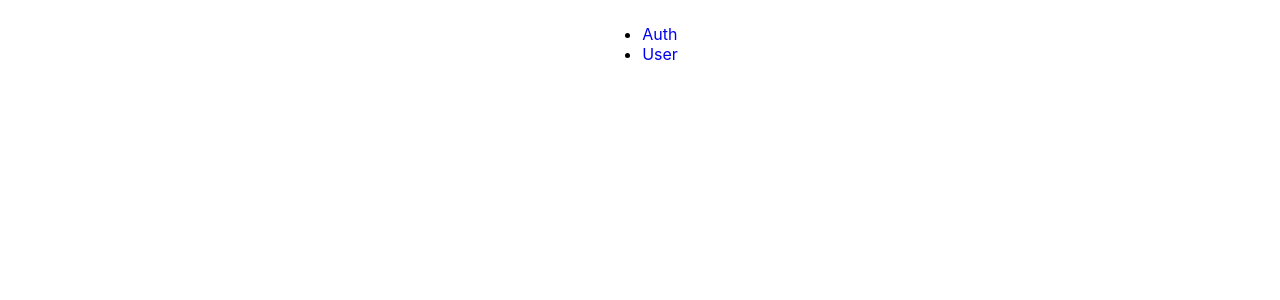
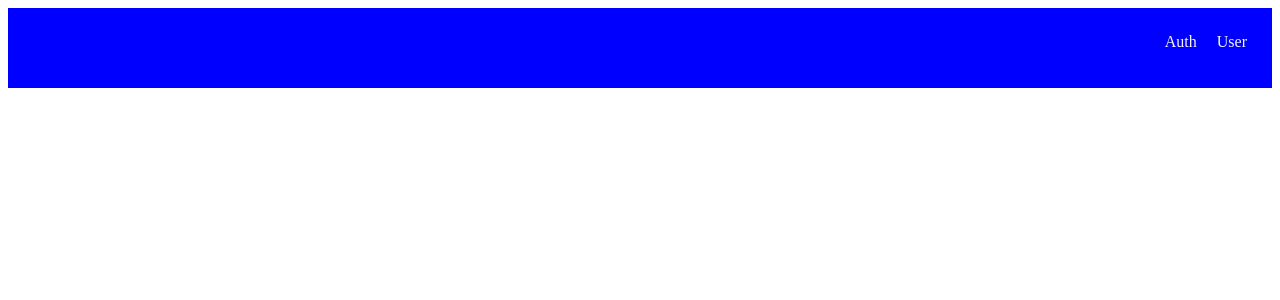
Before and after one commit to JeebanGiri/Angular-Crash-Course, an Angular app: page / in a window 1280 px wide. Shown: the top 300 px of the page. Built offline with nearby package versions, Linux system fonts and the light colour scheme.

Commit message:
add css to the nav

```diff
--- a/src/app/app.component.html
+++ b/src/app/app.component.html
@@ -7,7 +7,7 @@
 <!-- * * * * * * * to get started with your project! * * * * * * * -->
 <!-- * * * * * * * * * * * * * * * * * * * * * * * * * * * * * * * -->
 
-<style>
+<!-- <style>
   :host {
     --bright-blue: oklch(51.01% 0.274 263.83);
     --electric-violet: oklch(53.18% 0.28 296.97);
@@ -175,12 +175,12 @@
       margin-block: 1.5rem;
     }
   }
-</style>
+</style> -->
 
 <!-- Include NavbarComponent -->
-<app-navbar />
 <main class="main">
   <div class="content">
+    <app-navbar />
   </div>
 </main>
 
--- a/src/app/navbar/navbar.component.css
+++ b/src/app/navbar/navbar.component.css
@@ -1,13 +1,27 @@
-nav {
-  display: flex;
-  justify-content: center;
+* {
+  margin: 0;
+  padding: 0;
+  box-sizing: border-box;
 }
 .navbar {
   width: 100%;
+  height: 80px;
+  background-color: blue;
+}
+nav ul {
+  display: flex;
+  justify-content: flex-end;
+  gap: 20px;
+  padding: 25px;
 }
 
-li a {
+li {
+  list-style-type: none;
+}
+
+ul li a {
   text-decoration: none;
   list-style-type: none;
   cursor: pointer;
+  color: whitesmoke;
 }
```
Also changed, not shown: src/app/app.component.ts (+1 -7 lines).
